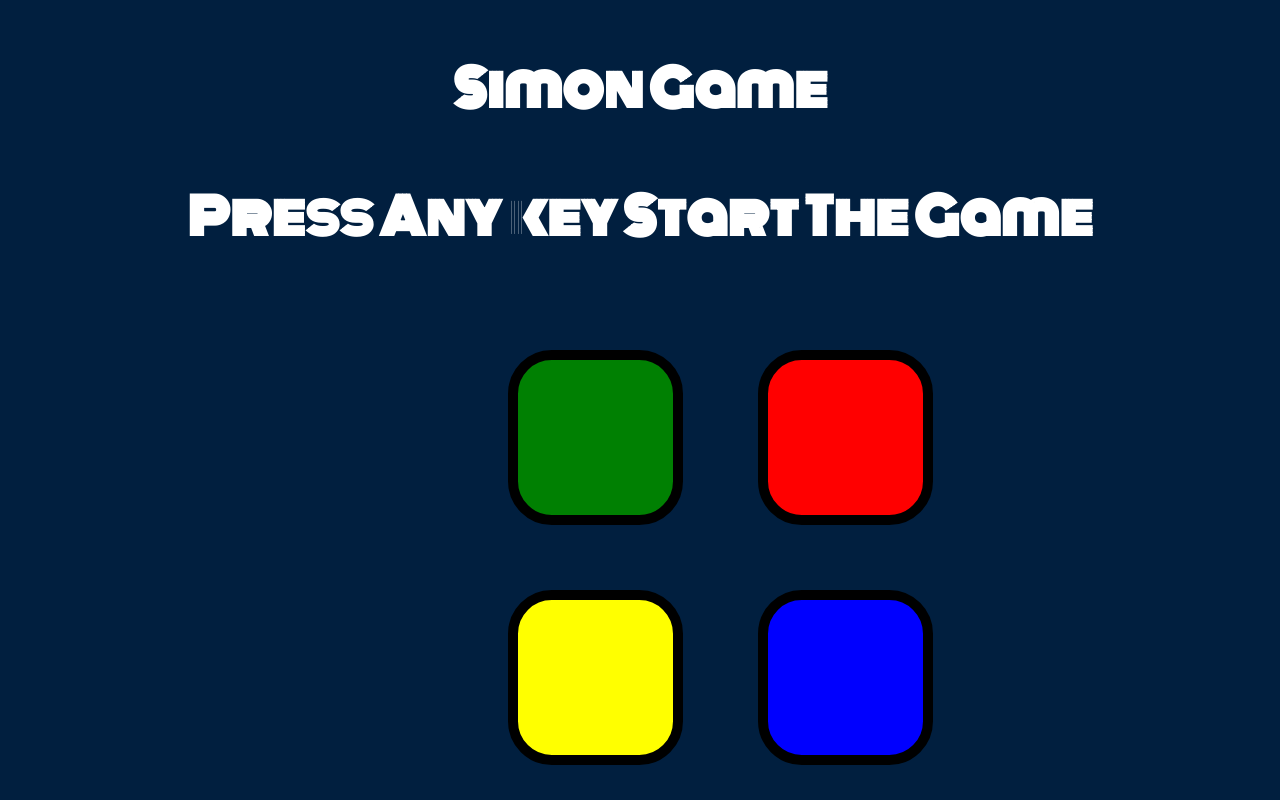
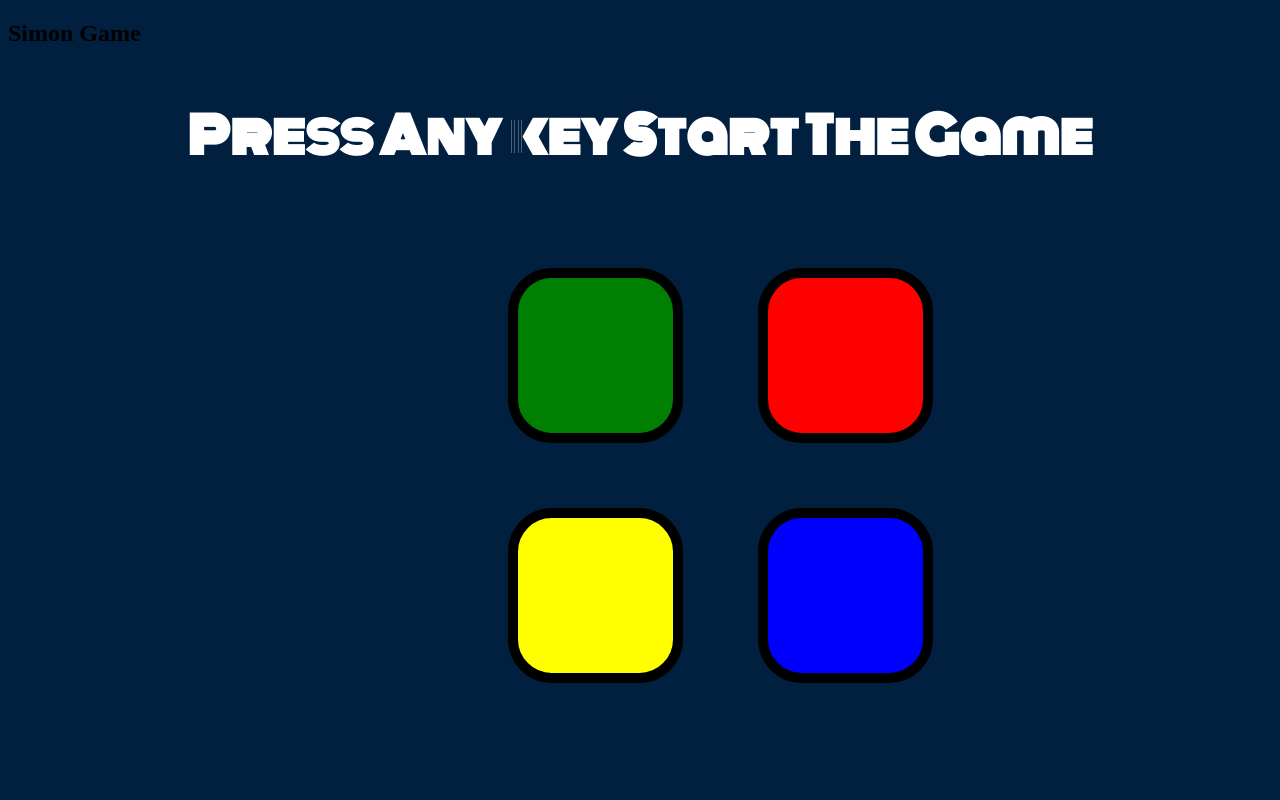
Before and after one commit to Kundannitp/Simon, a plain HTML site: page index.html in a window 1280 px wide. Drawn offline with nearby package versions, Linux system fonts and the light colour scheme.

Commit message:
Direct Commit

```diff
--- a/index.html
+++ b/index.html
@@ -6,7 +6,7 @@
 	<link rel="stylesheet" type="text/css" href="style.css">
 </head>
 <body>
-	<h1>Simon Game</h1>
+<h2>Simon Game</h2>
 <h1>Press Any key Start The Game</h1>
 <div>
 	<button class="b1 b5"></button>
```
